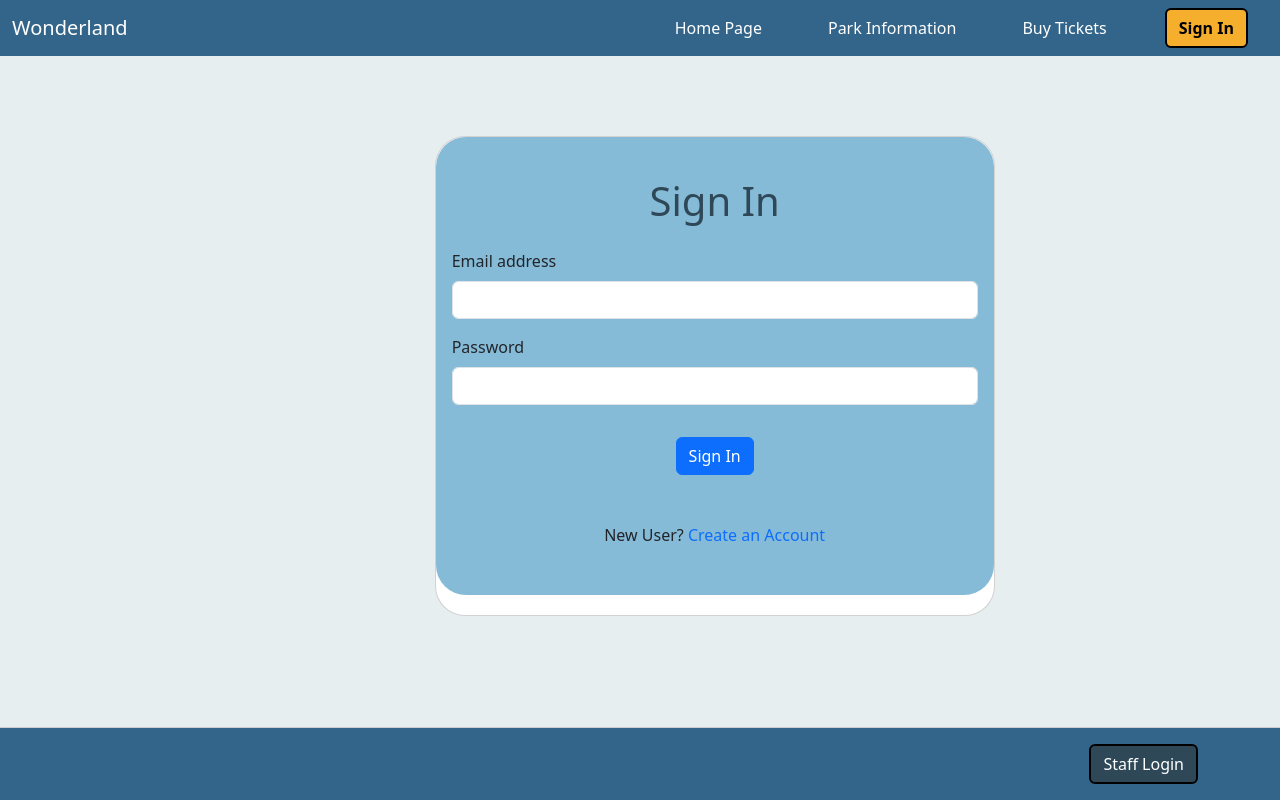
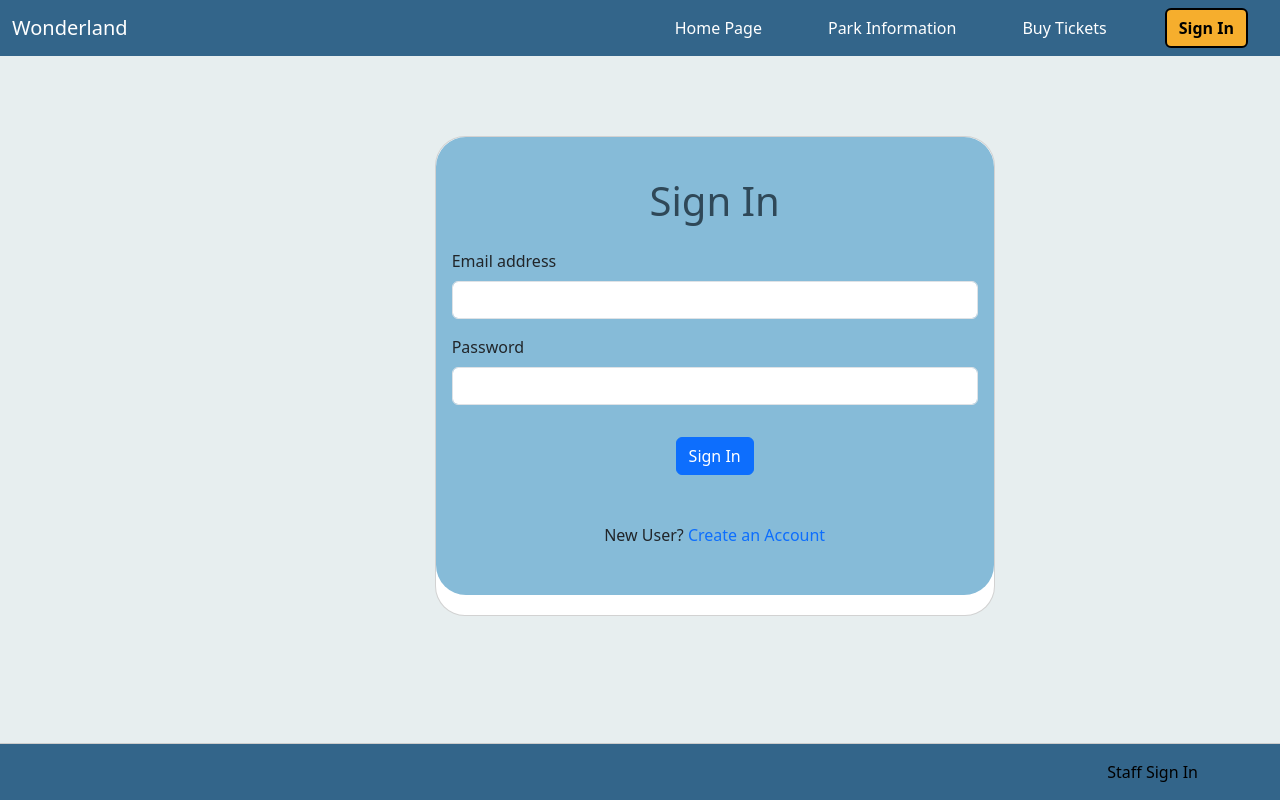
Before and after one commit to mraza328/wonderland, a React (Vite) app: page /signIn in a window 1280 px wide. Built offline with nearby package versions, Linux system fonts and the light colour scheme.

Commit message:
fix linking issue

```diff
--- a/src/pages/SignIn.jsx
+++ b/src/pages/SignIn.jsx
@@ -2,6 +2,7 @@ import React, { useState } from "react";
 import { useNavigate } from "react-router-dom";
 import { useAuth } from "../context/AuthContext";
 import { currentConfig } from "../config";
+import { Link } from "react-router-dom";
 
 export default function SignIn() {
   const [email, setEmail] = useState("");
@@ -117,14 +118,13 @@ export default function SignIn() {
       >
         <div className="container text-right">
           <span className="text-muted">
-            <button type="button" className="btn btn-secondary">
-              <a
-                href="/staffSignIn"
-                className="text-decoration-none text-white"
-              >
-                Staff Login
-              </a>
-            </button>
+            <Link
+              className="text-black"
+              to="/staffSignIn"
+              style={{ textDecoration: "none " }}
+            >
+              Staff Sign In
+            </Link>
           </span>
         </div>
       </footer>
```
